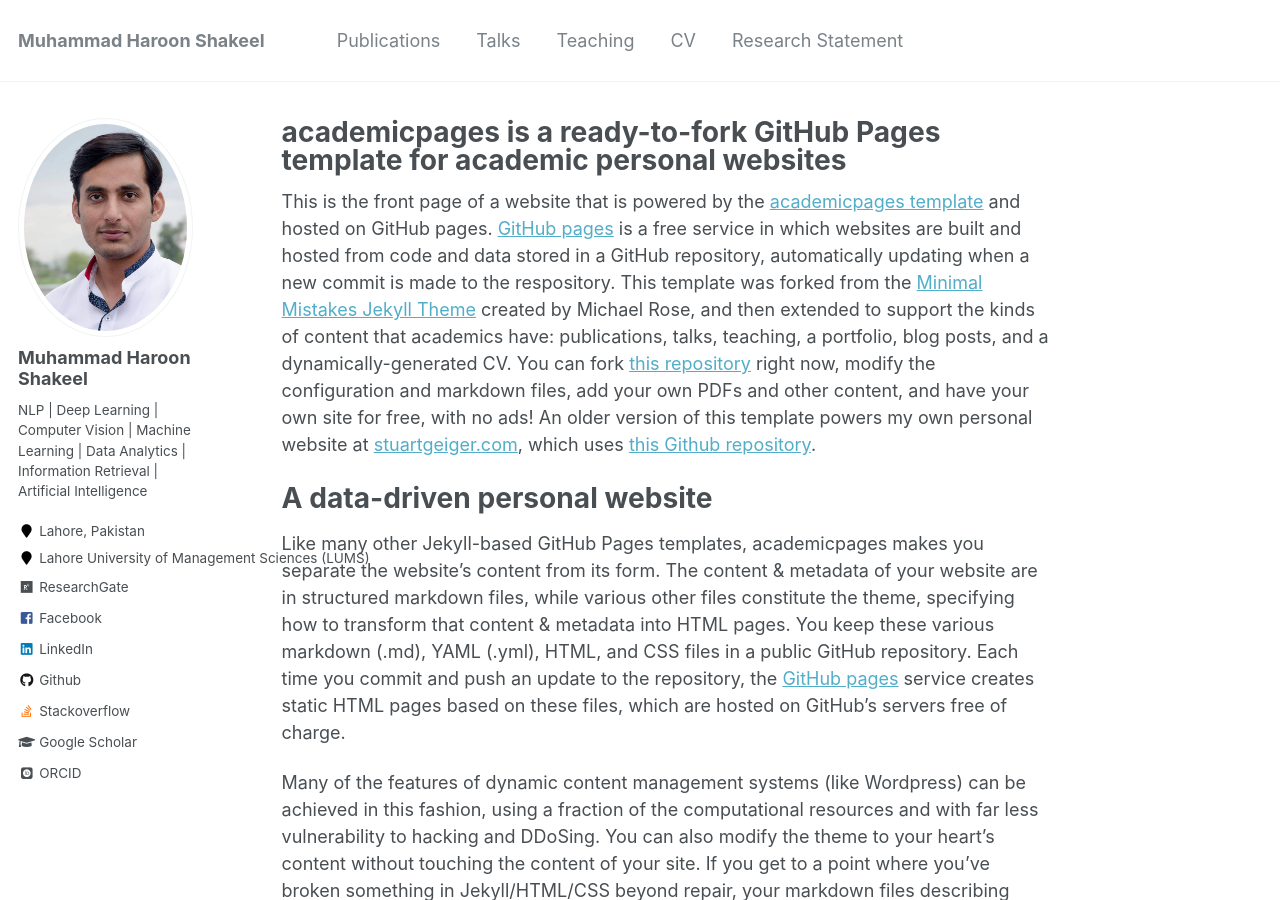
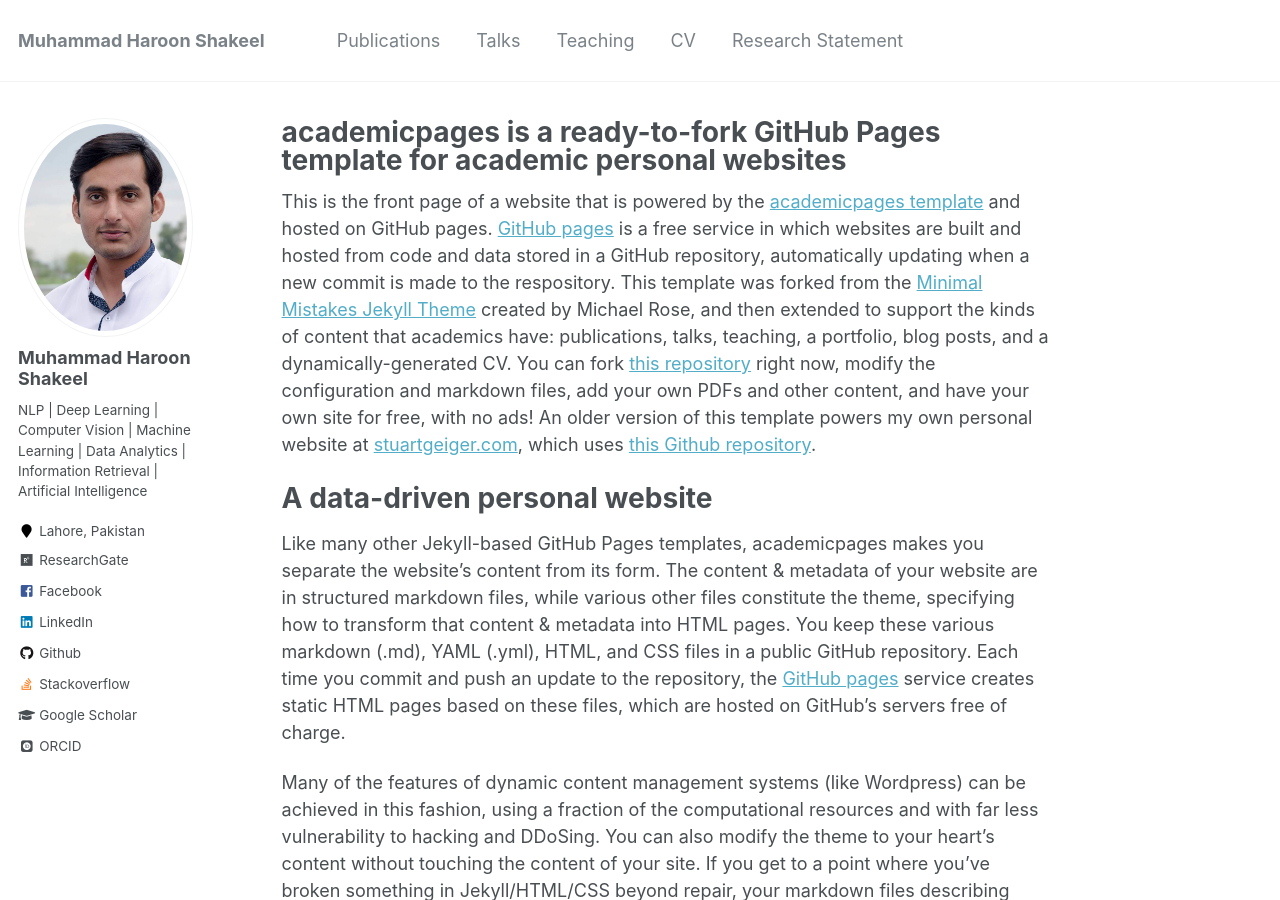
Before and after one commit to haroonshakeel/haroonshakeel.github.io, a Jekyll site: the page built from _pages/about.md, in a window 1280 px wide and 900 px high. Built offline with Jekyll 4.4.1, drawn with Linux system fonts in a browser that asks for light colours; some web fonts are replaced.

Commit message:
Update _config.yml

```diff
--- a/_config.yml
+++ b/_config.yml
@@ -84,7 +84,7 @@
   avatar           : "profile.jpg"
   bio              : "NLP | Deep Learning | Computer Vision | Machine Learning | Data Analytics | Information Retrieval | Artificial Intelligence"
   location         : "Lahore, Pakistan"
-  employer         : "Lahore University of Management Sciences (LUMS)"
+  employer         :
   pubmed           :
   googlescholar    : "https://scholar.google.com.pk/citations?hl=en&user=EL0C_7cAAAAJ"
   email            :
@@ -106,7 +106,7 @@
   orcid            : "http://orcid.org/0000-0001-6237-3388"
   pinterest        :
   soundcloud       :
-  stackoverflow    : "https://stackoverflow.com/users/7280300/sal-a?tab=profile"
+  stackoverflow    : "7280300/sal-a?tab=profile"
   steam            :
   tumblr           :
   twitter          :
```
